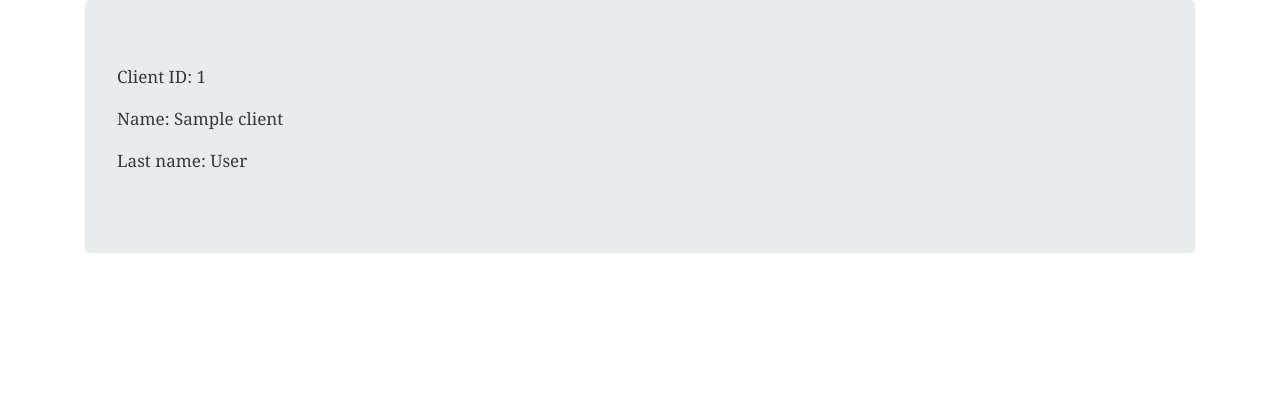
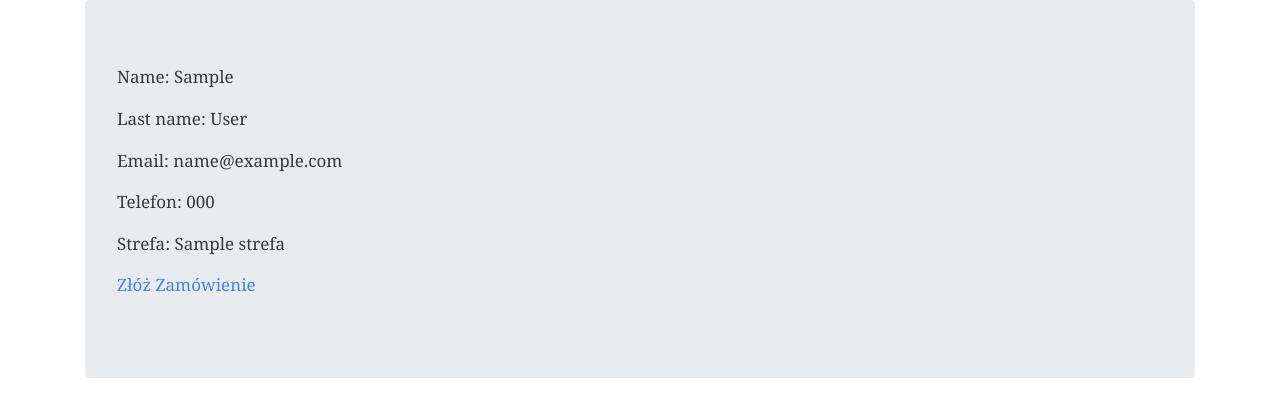
Before and after one commit to adrianna2807/e_trash, a Django app: template base/templates/clients_detail_view.html in a window 1280 px wide. Shown: the part 57-474 px from the top of the page. Run offline with Django 4.2, Linux system fonts and the light colour scheme; the template is opened without the code that fills it: most values are stand-ins (such as "Sample title", 1, 10 or a date in 2020); some libraries are stand-ins or nearby versions.

Commit message:
user view

```diff
--- a/base/templates/clients_detail_view.html
+++ b/base/templates/clients_detail_view.html
@@ -1,7 +1,13 @@
 {% extends "base.html" %}
 {% block content %}
-    <p>Client ID: {{ client.id }}</p>
-    <p>Name: {{ client.name }}</p>
+
+    <p>Name: {{ client.first_name }}</p>
     <p>Last name: {{ client.last_name }}</p>
+    <p>Email: {{ client.email }}</p>
+    <p>Telefon: {{ client.phone }}</p>
+    <p>Strefa: {{ client.strefa }}</p>
+
+
+<p><a href="{% url 'base:orders-user-view' %}">Złóż Zamówienie</a></p>
 
 {% endblock %}
--- a/base/urls.py
+++ b/base/urls.py
@@ -4,7 +4,7 @@ app_name = 'base'
 
 urlpatterns = [
     path("clients-list-view/", views.ClientListView.as_view(), name="clients-list-view"),
-    path("clients-detail-view/<pk>", views.ClientDetailView.as_view(), name="clients-detail-view"),
+    path("clients-detail-view/", views.ClientDetailView.as_view(), name="clients-detail-view"),
     path("clients-update-view/<pk>", views.ClientUpdateView.as_view(), name="clients-update-view"),
     path("clients-delete-view/<pk>", views.ClientDeleteView.as_view(), name="clients-delete-view"),
     path("clients-form-view/", views.client_address_create, name = "clients-form-view"),
--- a/templates/homepage_client.html
+++ b/templates/homepage_client.html
@@ -4,6 +4,6 @@
 
 
 <p><a href="{% url 'accounts:register-user' %}">Rejestracja</a></p>
-<p><a href="{% url 'base:orders-user-view' %}">Zaloguj się</a></p>
+<p><a href="{% url 'base:clients-detail-view' %}">Zaloguj się</a></p>
 
 {% endblock %}
```
Also changed, not shown: base/views.py (+13 -2 lines).
